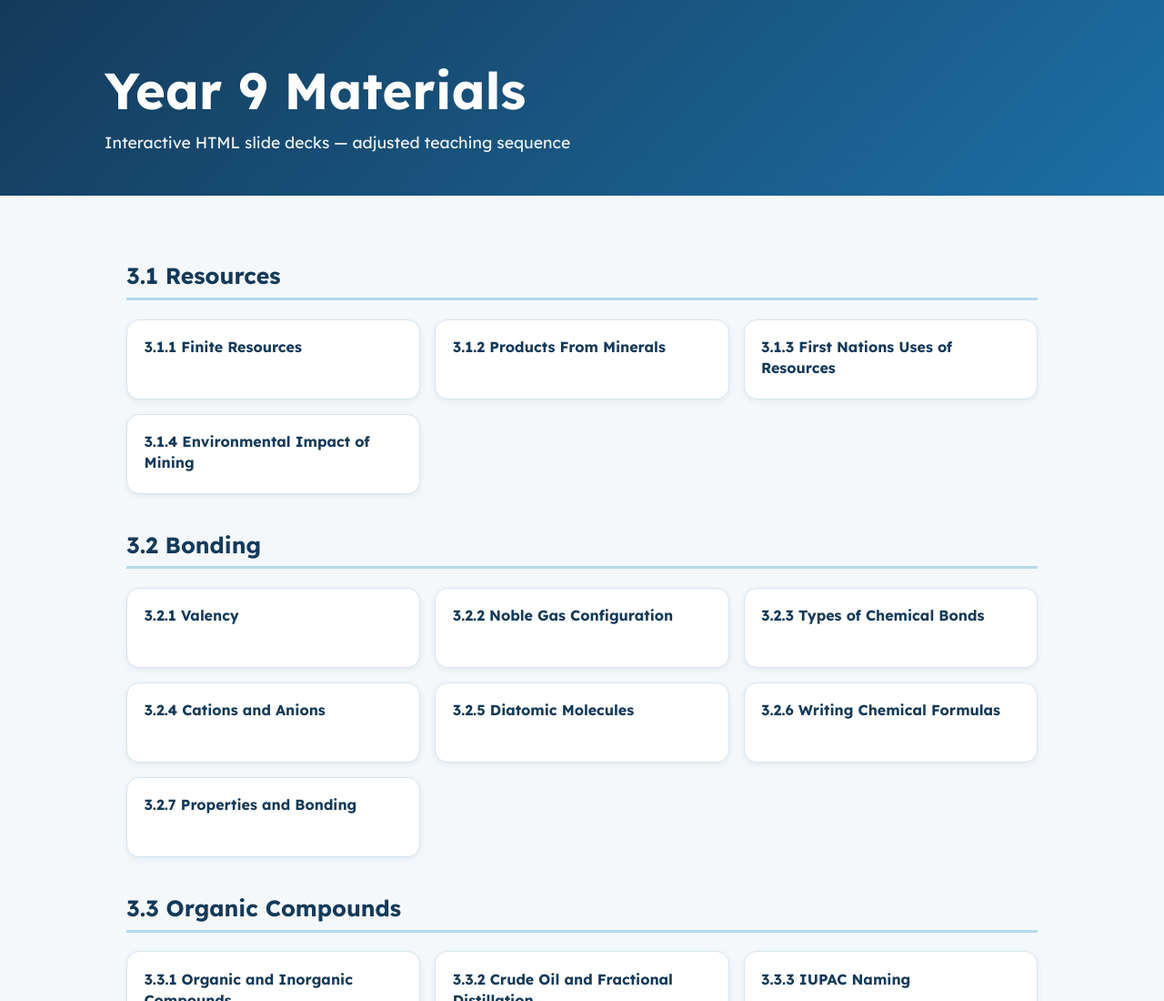
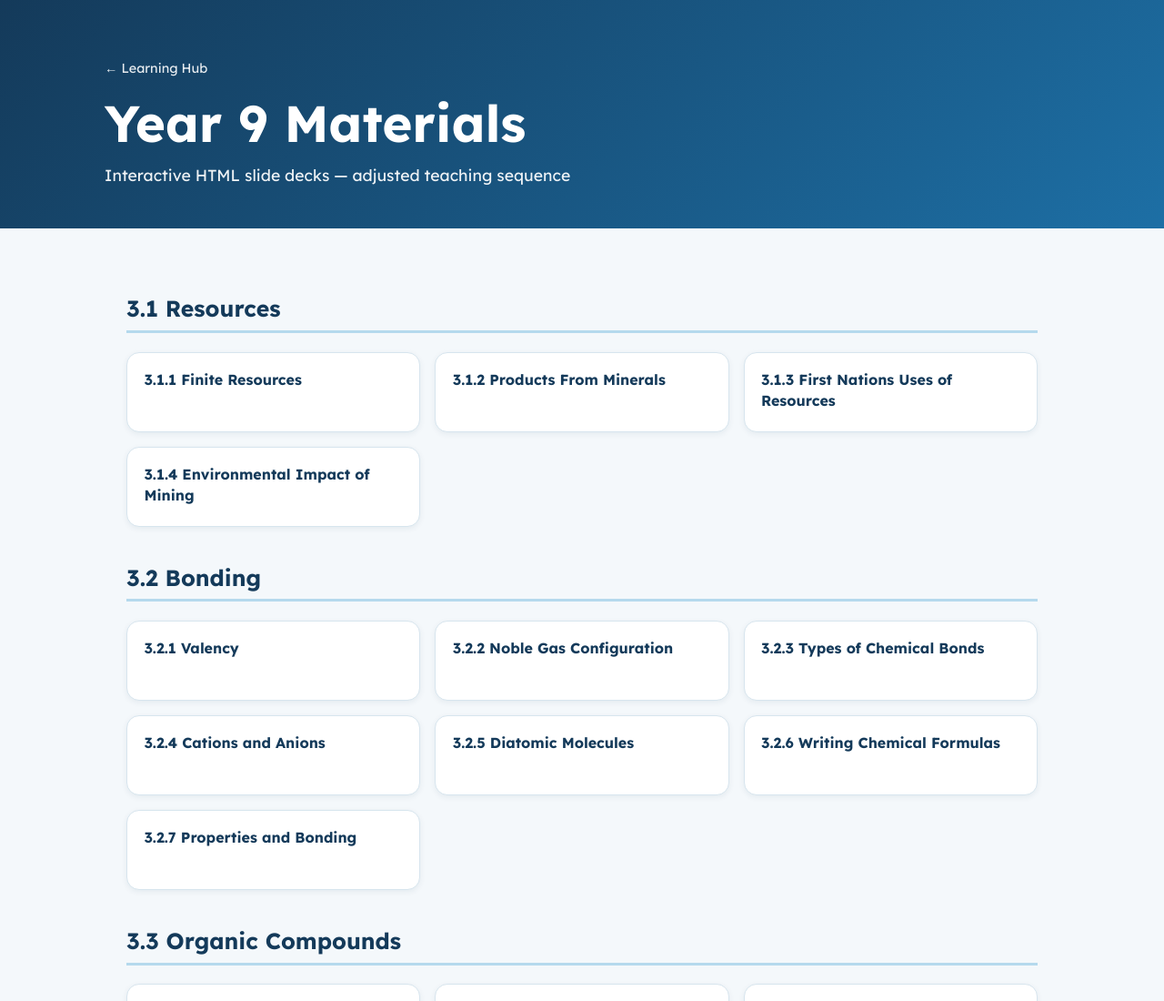
Before and after one commit to irvincisneros-png/year-9-materials-adjusted, a plain HTML site: page index.html in a window 1280 px wide. Shown: the top 1100 px of the page at 91% size. Drawn offline with Linux system fonts and the light colour scheme.

Commit message:
Add link back to the Learning Hub homepage
Co-Authored-By: Claude Opus 5.5 <noreply@anthropic.com>

```diff
--- a/index.html
+++ b/index.html
@@ -14,6 +14,8 @@
     header { padding:4rem 1.5rem 3rem; color:#fff; background:linear-gradient(135deg,var(--navy),var(--blue)); }
     header div, main { max-width:1050px; margin:auto; }
     h1 { margin:0 0 .7rem; font-size:clamp(2rem,5vw,3.5rem); }
+    a.hub { display:inline-block; margin-bottom:1rem; color:#fff; opacity:.9; font-size:.9rem; text-decoration:none; }
+    a.hub:hover, a.hub:focus { opacity:1; text-decoration:underline; }
     header p { margin:0; font-size:1.1rem; opacity:.93; }
     main { padding:2rem 1.5rem 4rem; }
     section { margin:2.5rem 0; }
@@ -25,7 +27,7 @@
   </style>
 </head>
 <body>
-  <header><div><h1>Year 9 Materials</h1><p>Interactive HTML slide decks — adjusted teaching sequence</p></div></header>
+  <header><div><a class="hub" href="https://irvincisneros-png.github.io/">&larr; Learning Hub</a><h1>Year 9 Materials</h1><p>Interactive HTML slide decks — adjusted teaching sequence</p></div></header>
   <main>
     <section id="resources"><h2>3.1 Resources</h2><div class="grid">
       <a class="deck" href="decks/3.1%20Resources/3.1.1%20Finite%20Resources%20%28Slides%29.html">3.1.1 Finite Resources</a>
```
